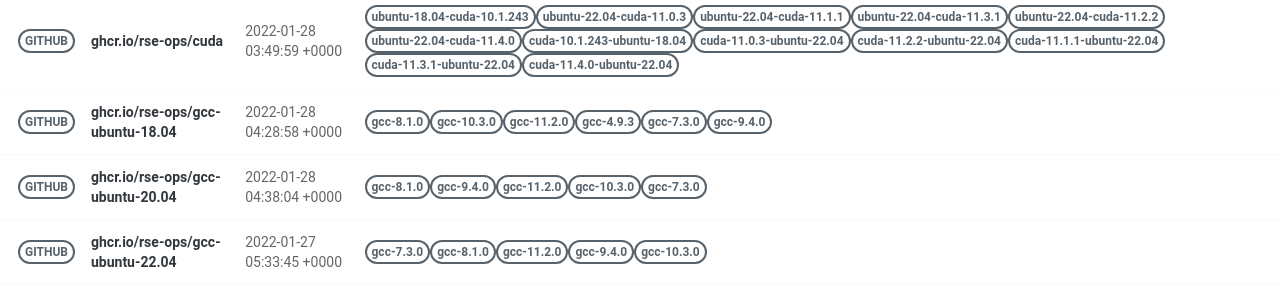
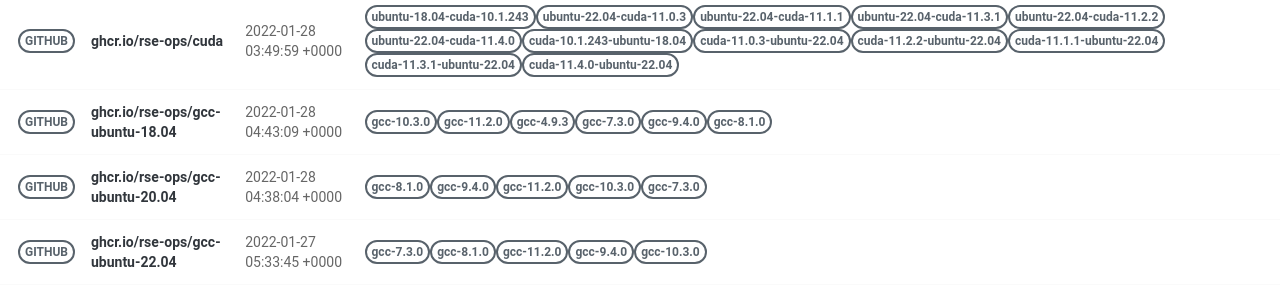
Before and after one commit to rse-ops/docker-images, a Jekyll site: the page built from pages/index.md, in a window 1280 px wide. Shown: the part 502-801 px from the top of the page. Built offline with Jekyll 4.4.1, drawn with Linux system fonts in a browser that asks for light colours; nearby versions of some CDN libraries.

Commit message:
Automated push to update library 2022-01-28

```diff
--- a/_library/ghcr.io-rse-ops-gcc-ubuntu-18.04.md
+++ b/_library/ghcr.io-rse-ops-gcc-ubuntu-18.04.md
@@ -1,14 +1,11 @@
 ---
 layout: container
 name: ghcr.io/rse-ops/gcc-ubuntu-18.04
-updated_at: 2022-01-28 04:28:58.290041
+updated_at: 2022-01-28 04:43:09.194498
 
 
 container_url: https://github.com/orgs/rse-ops/packages/container/package/gcc-ubuntu-18.04
 versions:
- - tag: gcc-8.1.0
-   dockerfile: https://github.com/rse-ops/docker-images/blob/main/ubuntu/gcc/Dockerfile
-   manifest: https://crane.ggcr.dev/manifest/ghcr.io/rse-ops/gcc-ubuntu-18.04:gcc-8.1.0
  - tag: gcc-10.3.0
    dockerfile: https://github.com/rse-ops/docker-images/blob/main/ubuntu/gcc/Dockerfile
    manifest: https://crane.ggcr.dev/manifest/ghcr.io/rse-ops/gcc-ubuntu-18.04:gcc-10.3.0
```
Also changed, not shown: other parts of _library/ghcr.io-rse-ops-gcc-ubuntu-18.04.md (+3 -0 lines).
